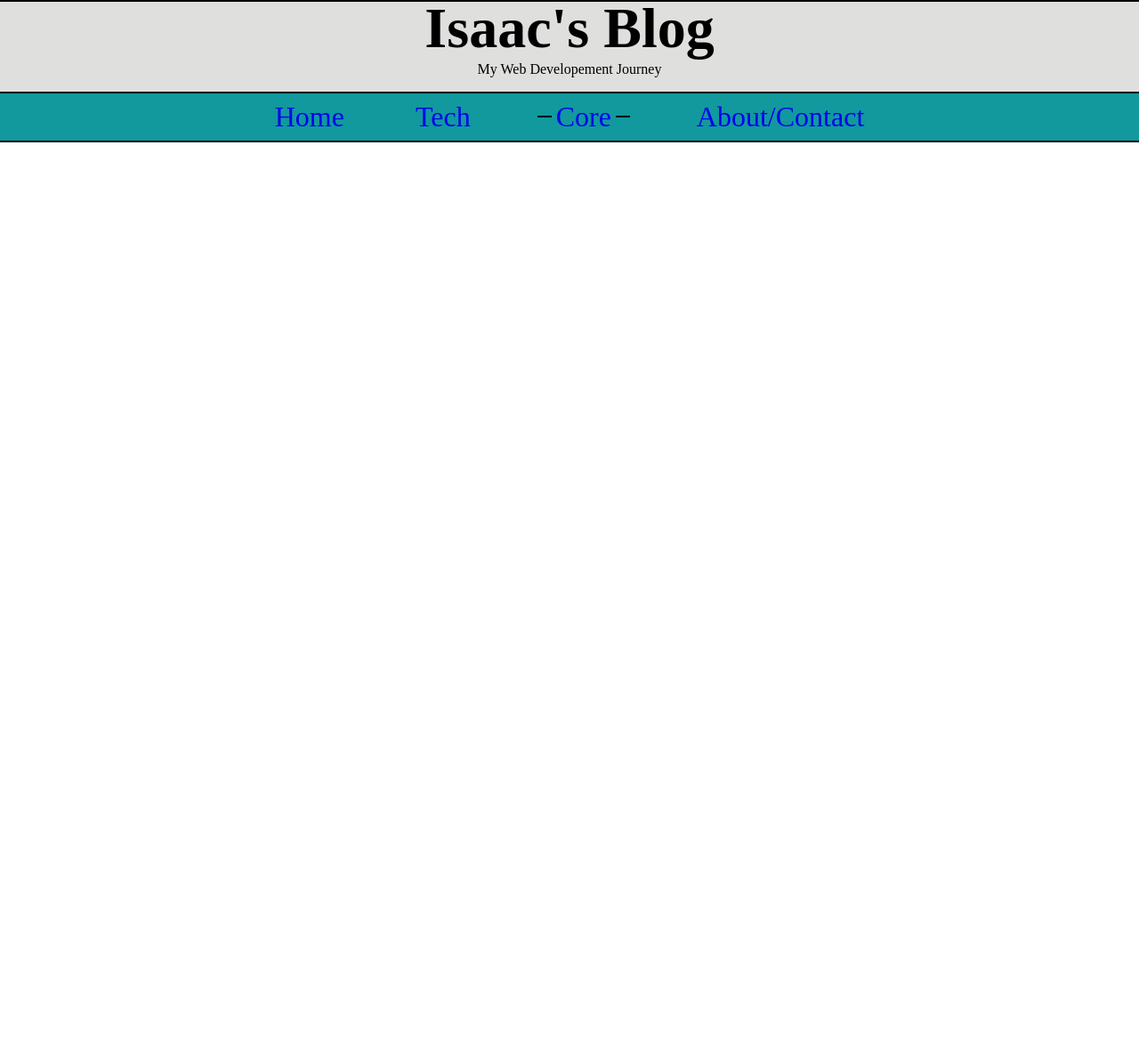
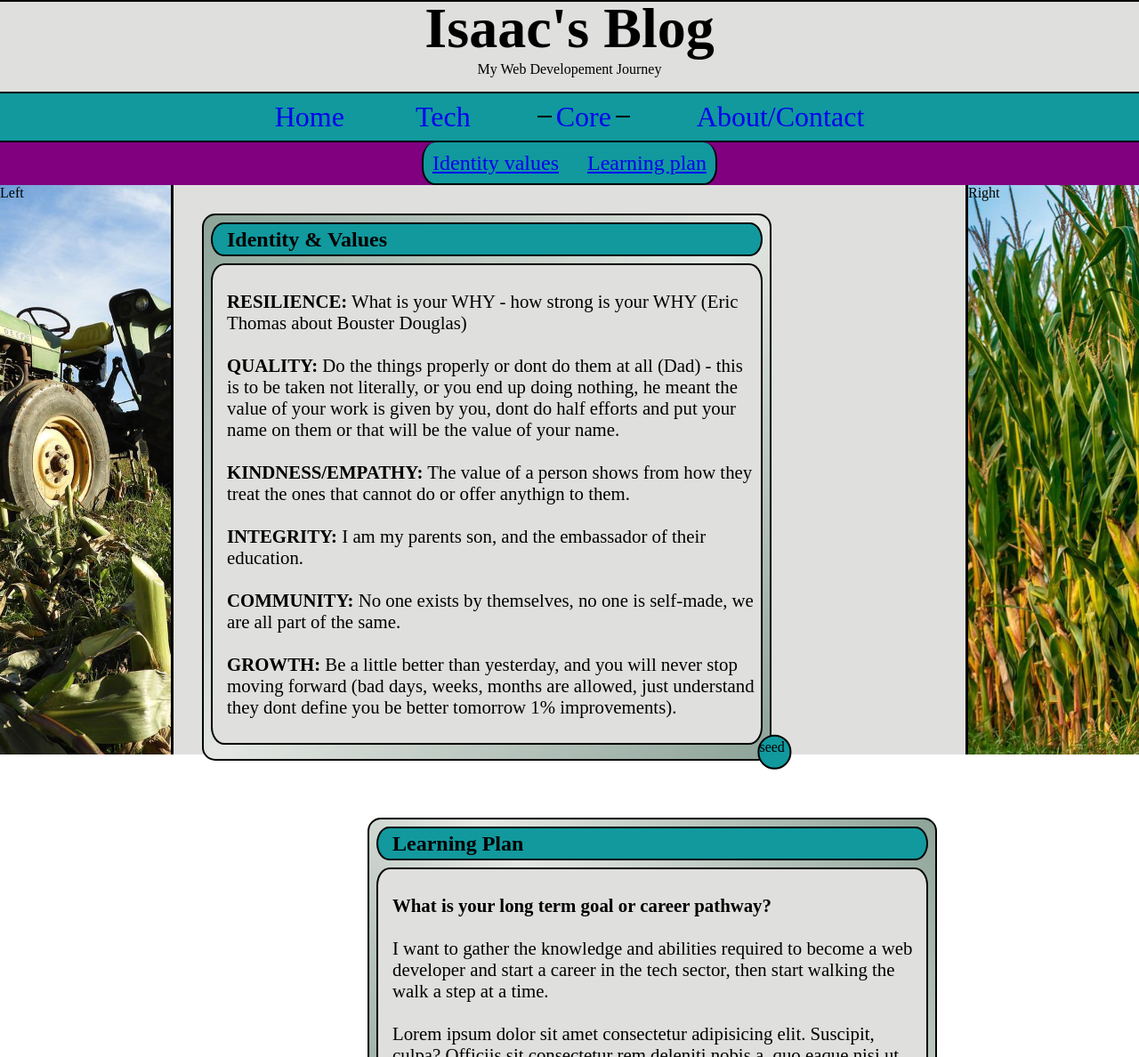
Before and after one commit to gisaacsotelo/gisaacsotelo.github.io, a plain HTML site: page pages/core.html in a window 1280 px wide. Shown: the top 1188 px of the page at 89% size. Before the commit the page ends 800 px from the top, so only its background shows below. Drawn offline with Linux system fonts and the light colour scheme; a web font is replaced by a local one.

Commit message:
Add content to core page - still buggy

```diff
--- a/pages/core.html
+++ b/pages/core.html
@@ -23,8 +23,63 @@
         <li><a href="core.html" class="current-page">Core</a></li>
         <li><a href="#">About/Contact</a></li>
       </ul>
+
     </nav>
   </header>
   <!-- End header -->
+  <!-- secondary-nav -->
+  <nav class="secondary-nav">
+    <ul class="secondary-nav-list">
+      <li><a href="#">Identity values</a></li>
+      <li><a href="#">Learning plan</a></li>
+    </ul>
+  </nav>
+  <!-- end secondary-nav -->
+  <!-- start main -->
+  <main>
+    <div class="blk-left">Left</div>
+    <div class="home-content">
+      <!-- Start content -->
+      <!-- Start card #1 -->
+      <div class="card-wrap-A">
+        <div class="card-title">
+          <h4>Identity & Values</p>
+        </div>
+        <div class="card-content">
+          <p><br><span>RESILIENCE:</span> What is your WHY - how strong is your WHY (Eric Thomas about Bouster Douglas)<br><br>
+            <span>QUALITY:</span> Do the things properly or dont do them at all (Dad) - this is to be taken not literally, or you end up doing nothing, he meant the value of your work is given by you, dont do half efforts and put your name on them or that will be the value of your name.<br><br>
+            <span>KINDNESS/EMPATHY:</span> The value of a person shows from how they treat the ones that cannot do or offer anythign to them.<br><br>
+            <span>INTEGRITY:</span> I am my parents son, and the embassador of their education.<br><br>
+            <span>COMMUNITY:</span> No one exists by themselves, no one is self-made, we are all part of the same.<br><br>
+            <span>GROWTH:</span> Be a little better than yesterday, and you will never stop moving forward (bad days, weeks, months are allowed, just understand they dont define you be better tomorrow 1% improvements).<br><br></p>
+        </div>
+        <div class="card-image-wrap-A">
+          <div class="card-image">seed</div>
+        </div>
+      </div>
+      <!-- Finish first card -->
+      <!-- Second card #2 -->
+      <div class="card-wrap-B">
+        <div class="card-title">
+          <h4> Learning Plan</p>
+        </div>
+        <div class="card-content">
+          <p><br><span>What is your long term goal or career pathway?</span><br>
+            <br>I want to gather the knowledge and abilities required to become a web developer and start a career in the tech sector, then start walking the walk a step at a time.<br>
+            <br>Lorem ipsum dolor sit amet consectetur adipisicing elit. Suscipit, culpa? Officiis sit consectetur rem deleniti nobis a, quo eaque nisi ut minus, quaerat ad iste reiciendis ratione quas fugit quam quis asperiores itaque consequatur maiores atque voluptatum repudiandae ullam. Amet?</p><br>
+        </div>
+        <div class="card-image-wrap-B">
+          <div class="card-image">seed</div>
+        </div>
+      </div>
+      <!-- End card -->
+      <!-- footer -->
+      <div class="core-footer">
+        <p>Made by: Isaac Sotelo | "Baby steps! 1% improvements"</p>
+      </div>
+    </div>
+    <div class="blk-right">Right</div>
+  </main>
+ <!--End main  -->
 </body>
 </html>
--- a/styles/main.css
+++ b/styles/main.css
@@ -236,6 +236,7 @@ footer > p {
   border-radius: 15px;
   width: 50vw;
   margin: 2rem;
+  margin-right:auto;
 }
 
 .card-wrap-B {
@@ -252,6 +253,7 @@ footer > p {
   border-radius: 15px;
   width: 50vw;
   margin: 2rem;
+  margin-left: auto;
 }
 
 .card-title > h4 {
@@ -276,6 +278,11 @@ footer > p {
   position: relative;
 }
 
+.card-content>p>span{
+  /* background-color: red; */
+  font-weight: bold;
+}
+
 div[class^="card-image-wrap-"] {
   border: solid 2px black;
   position: absolute;
```
Also changed, not shown: pages/card.html (+3 -0 lines).
